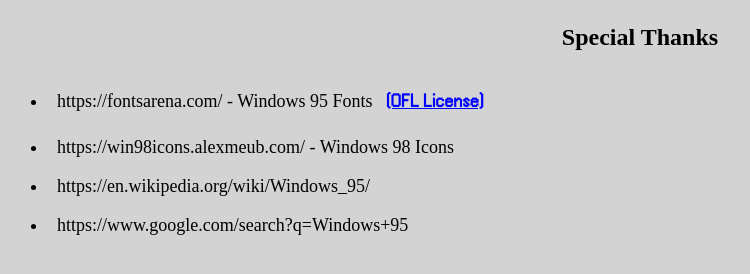
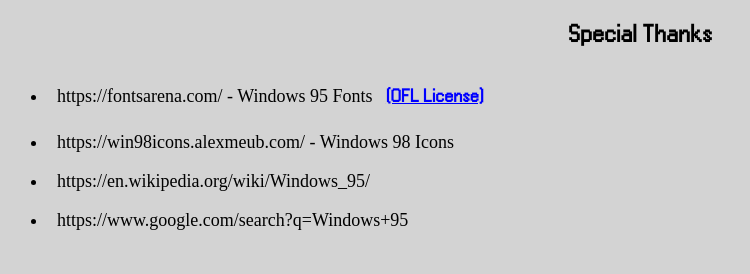
Before and after one commit to gs109111/about, a plain HTML site: page webpages/winver.html in a window 1280 px wide. Shown: the whole page, without its empty margins (0-750 px from the left). Drawn offline with Linux system fonts and the light colour scheme.

Commit message:
Add files via upload

```diff
--- a/webpages/winver.html
+++ b/webpages/winver.html
@@ -8,7 +8,7 @@
 </head>
 <body id="window">
     <p id="content"></p>
-    <p id="content" class="list bold" style="font-weight: 800;">Special Thanks</p>
+    <p id="content" class="list bold" style="font-weight: 800;font-family: 'win95';">Special Thanks</p>
     <ul id="content" class="list">
         <li>https://fontsarena.com/ - Windows 95 Fonts
             <a href="../static/resources/fonts/readme.txt" class="a-o"> (OFL License)
```
